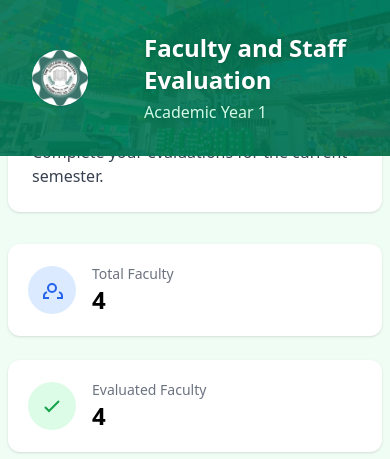
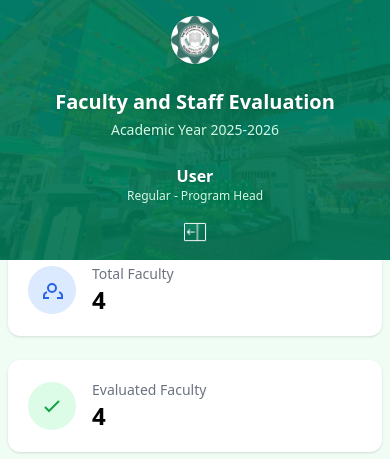
Before and after one commit to TripleCDev/Faculty-and-Staff-Evaluation-System, a PHP site: page /regularDashboard.php in a window 390 px wide. Shown: the top 459 px of the page. Run offline with PHP 8.4, Linux system fonts and the light colour scheme; a user stored in the database is signed in; data comes from the database, SQL or seed files in the repository; some libraries are stand-ins or nearby versions.

Commit message:
Update header.php

```diff
--- a/CAP2/header.php
+++ b/CAP2/header.php
@@ -7,7 +7,15 @@
 
 $userType = $_SESSION['userType'] ?? '';
 $userRole = $_SESSION['role'] ?? '';
-$academicYear = $_SESSION['academicYear'] ?? '2025-2026';
+// Get active curriculum year range from curriculum table
+$academicYear = 'N/A';
+$stmt = $conn->prepare("SELECT curriculum_year_start, curriculum_year_end FROM curriculum WHERE status = 'active' ORDER BY curriculum_id DESC LIMIT 1");
+$stmt->execute();
+$stmt->bind_result($year_start, $year_end);
+if ($stmt->fetch()) {
+  $academicYear = $year_start . '-' . $year_end;
+}
+$stmt->close();
 
 // Default value
 $userName = 'User';
@@ -20,7 +28,7 @@
     $stmt->execute();
     $stmt->bind_result($first_name, $middle_name, $last_name);
     if ($stmt->fetch()) {
-        $userName = trim($first_name . ' ' . ($middle_name ? $middle_name . ' ' : '') . $last_name);
+        $userName = trim(ucwords(strtolower($first_name)) . ' ' . ($middle_name ? ucwords(strtolower($middle_name)) . ' ' : '') . ucwords(strtolower($last_name)));
     }
     $stmt->close();
 } elseif (isset($_SESSION['staff_id'])) {
@@ -30,7 +38,7 @@
     $stmt->execute();
     $stmt->bind_result($first_name, $middle_name, $last_name);
     if ($stmt->fetch()) {
-        $userName = trim($first_name . ' ' . ($middle_name ? $middle_name . ' ' : '') . $last_name);
+        $userName = trim(ucwords(strtolower($first_name)) . ' ' . ($middle_name ? ucwords(strtolower($middle_name)) . ' ' : '') . ucwords(strtolower($last_name)));
     }
     $stmt->close();
 } elseif (isset($_SESSION['user_id'])) {
@@ -41,7 +49,7 @@
     $stmt->execute();
     $stmt->bind_result($first_name, $middle_name, $last_name);
     if ($stmt->fetch()) {
-        $userName = trim($first_name . ' ' . ($middle_name ? $middle_name . ' ' : '') . $last_name);
+        $userName = trim(ucwords(strtolower($first_name)) . ' ' . ($middle_name ? ucwords(strtolower($middle_name)) . ' ' : '') . ucwords(strtolower($last_name)));
         $stmt->close();
     } else {
         $stmt->close();
@@ -51,21 +59,77 @@
         $stmt->execute();
         $stmt->bind_result($first_name, $middle_name, $last_name);
         if ($stmt->fetch()) {
-            $userName = trim($first_name . ' ' . ($middle_name ? $middle_name . ' ' : '') . $last_name);
+            $userName = trim(ucwords(strtolower($first_name)) . ' ' . ($middle_name ? ucwords(strtolower($middle_name)) . ' ' : '') . ucwords(strtolower($last_name)));
             $stmt->close();
         } else {
             $stmt->close();
-            // Try users table as fallback (for admin/HR)
             $stmt = $conn->prepare("SELECT first_name, middle_name, last_name FROM users WHERE id = ?");
             $stmt->bind_param("i", $user_id);
             $stmt->execute();
             $stmt->bind_result($first_name, $middle_name, $last_name);
             if ($stmt->fetch()) {
-                $userName = trim($first_name . ' ' . ($middle_name ? $middle_name . ' ' : '') . $last_name);
+                $userName = trim(ucwords(strtolower($first_name)) . ' ' . ($middle_name ? ucwords(strtolower($middle_name)) . ' ' : '') . ucwords(strtolower($last_name)));
             }
             $stmt->close();
         }
     }
+}
+
+// Get department name for current user (faculty, staff, or users table)
+$departmentName = '';
+if (isset($_SESSION['faculty_id'])) {
+    $faculty_id = $_SESSION['faculty_id'];
+    $stmt = $conn->prepare("SELECT d.department_name FROM faculty f LEFT JOIN departments d ON f.department_id = d.id WHERE f.faculty_id = ?");
+    $stmt->bind_param("i", $faculty_id);
+    $stmt->execute();
+    $stmt->bind_result($departmentName);
+    $stmt->fetch();
+    $stmt->close();
+} elseif (isset($_SESSION['staff_id'])) {
+    $staff_id = $_SESSION['staff_id'];
+    $stmt = $conn->prepare("SELECT d.department_name FROM staff s LEFT JOIN departments d ON s.department_id = d.id WHERE s.staff_id = ?");
+    $stmt->bind_param("i", $staff_id);
+    $stmt->execute();
+    $stmt->bind_result($departmentName);
+    $stmt->fetch();
+    $stmt->close();
+} elseif (isset($_SESSION['user_id'])) {
+  $user_id = $_SESSION['user_id'];
+  $dept_id = null;
+
+  // Try to get department_id from faculty table
+  $stmt = $conn->prepare("SELECT department_id FROM faculty WHERE user_id = ?");
+  $stmt->bind_param("i", $user_id);
+  $stmt->execute();
+  $stmt->bind_result($dept_id);
+  if ($stmt->fetch() && $dept_id) {
+    $stmt->close();
+  } else {
+    $stmt->close();
+    // Try to get department_id from staff table
+    $stmt = $conn->prepare("SELECT department_id FROM staff WHERE user_id = ?");
+    $stmt->bind_param("i", $user_id);
+    $stmt->execute();
+    $stmt->bind_result($dept_id);
+    if ($stmt->fetch() && $dept_id) {
+      $stmt->close();
+    } else {
+      $stmt->close();
+      $dept_id = null;
+    }
+  }
+
+  // Get department name from departments table if dept_id is found
+  if ($dept_id) {
+    $stmt = $conn->prepare("SELECT department_name FROM departments WHERE id = ?");
+    $stmt->bind_param("i", $dept_id);
+    $stmt->execute();
+    $stmt->bind_result($departmentName);
+    $stmt->fetch();
+    $stmt->close();
+  } else {
+    $departmentName = '';
+  }
 }
 
 // Compose user type and role for display
@@ -76,24 +140,45 @@
 $userIdLabel = 'User Type & Role';
 ?>
 <!-- Header -->
-<header class="fixed top-0 left-0 w-full z-50 min-h-[110px] flex items-center overflow-hidden" style="background-image: url('ICONS/CM HEADER.jpg'); background-size: cover; background-position: center;">
+<header class="fixed top-0 left-0 w-full z-50 min-h-[90px] flex items-center overflow-hidden"
+  style="background-image: url('ICONS/CM HEADER.jpg'); background-size: cover; background-position: center;">
   <div class="absolute inset-0 bg-emerald-700/90"></div>
-  <div class="relative z-10 flex items-center w-full gap-8 px-8 py-6">
-    <img src="SCHOOL LOGO.PNG" alt="School Logo" class="h-14 w-14 rounded-full bg-white shadow mr-6">
-    <div class="flex flex-col min-w-[220px]">
-      <h1 class="text-white text-2xl font-bold mb-1 drop-shadow">Faculty and Staff Evaluation</h1>
-      <span class="text-emerald-100 text-base font-light drop-shadow">Academic Year <?= htmlspecialchars($academicYear) ?></span>
+  <div class="relative z-10 flex flex-col sm:flex-row items-center w-full gap-4 sm:gap-8 px-4 sm:px-8 py-4 sm:py-6">
+    <img src="SCHOOL LOGO.PNG" alt="School Logo"
+         class="h-12 w-12 sm:h-14 sm:w-14 rounded-full bg-white shadow mb-2 sm:mb-0 sm:mr-6 flex-shrink-0">
+    <div class="flex flex-col min-w-[180px] sm:min-w-[220px] text-center sm:text-left">
+      <h1 class="text-white text-xl sm:text-2xl font-bold mb-1 drop-shadow">Faculty and Staff Evaluation</h1>
+      <span class="text-emerald-100 text-sm sm:text-base font-light drop-shadow">
+      Academic Year
+      <?php
+      $academicYear = 'N/A';
+      $stmt = $conn->prepare("SELECT curriculum_year_start, curriculum_year_end FROM curriculum WHERE status = 'active' ORDER BY curriculum_id DESC LIMIT 1");
+      $stmt->execute();
+      $stmt->bind_result($year_start, $year_end);
+      if ($stmt->fetch()) {
+        $academicYear = $year_start . '-' . $year_end;
+      }
+      $stmt->close();
+      echo htmlspecialchars($academicYear);
+      ?>
+      </span>
     </div>
-    <div class="ml-auto flex items-center gap-6">
-      <div class="flex flex-col items-end text-white">
-        <span class="font-semibold text-lg drop-shadow"><?= htmlspecialchars($userName) ?></span>
-        <span class="text-emerald-100 text-sm drop-shadow">
+    <div class="sm:ml-auto flex flex-col sm:flex-row items-center gap-4 sm:gap-6 mt-2 sm:mt-0 w-full sm:w-auto">
+      <div class="flex flex-col items-center sm:items-end text-white">
+        <span class="font-semibold text-base sm:text-lg drop-shadow"><?= htmlspecialchars($userName) ?></span>
+        <span class="text-emerald-100 text-xs sm:text-sm drop-shadow">
           <?= htmlspecialchars($userIdValue) ?>
         </span>
+        <?php if ($departmentName): ?>
+            <span class="text-emerald-200 text-xs sm:text-sm drop-shadow">
+                <?= htmlspecialchars($departmentName) ?>
+            </span>
+        <?php endif; ?>
       </div>
       <!-- Logout Button -->
-      <a href="logout.php" title="Log Out" class="ml-2">
-        <img src="ICONS/LOGOUT.png" alt="Log Out" class="w-7 h-7 object-contain filter invert brightness-0">
+      <a href="logout.php" title="Log Out" class="ml-0 sm:ml-2">
+        <img src="ICONS/LOGOUT.png" alt="Log Out"
+             class="w-6 h-6 sm:w-7 sm:h-7 object-contain filter invert brightness-0">
       </a>
     </div>
   </div>
```
